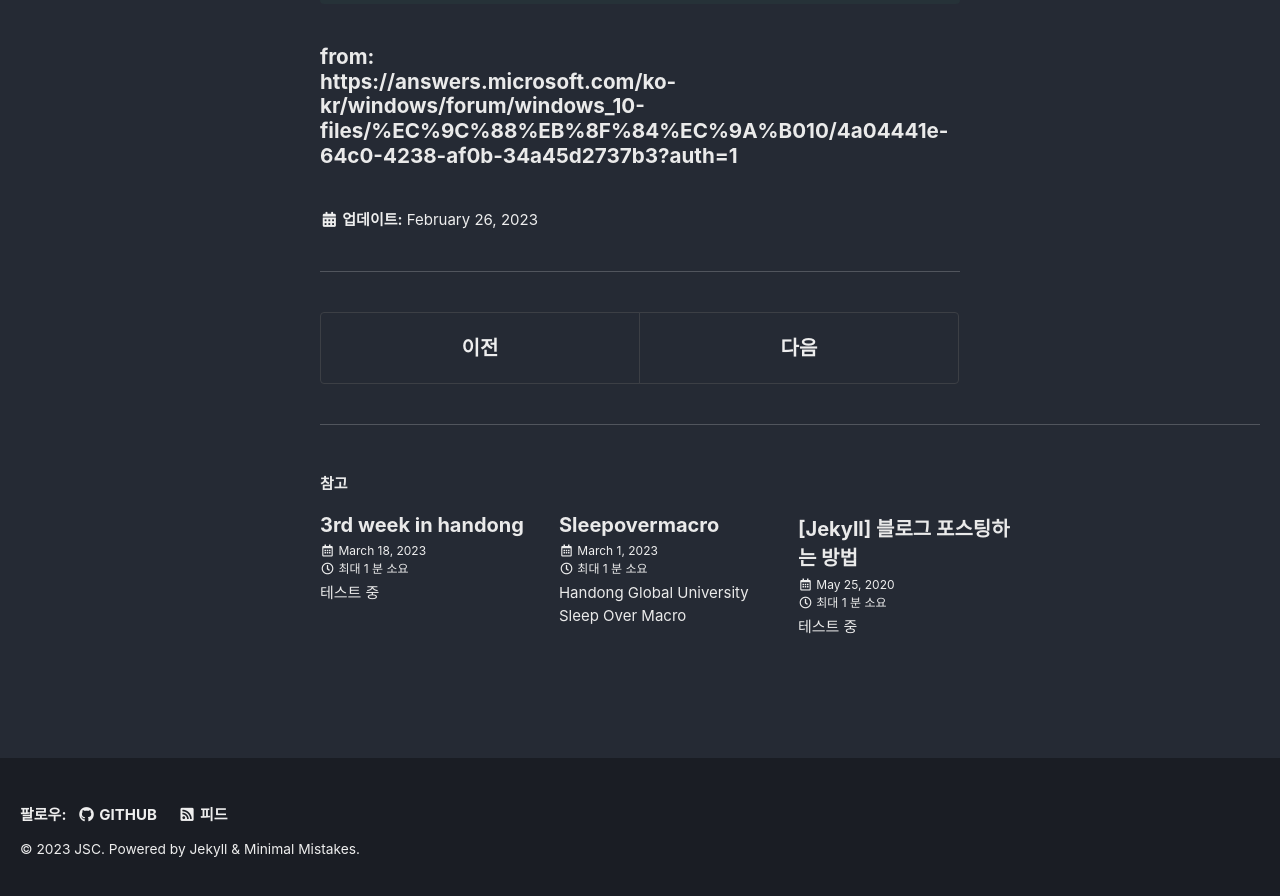
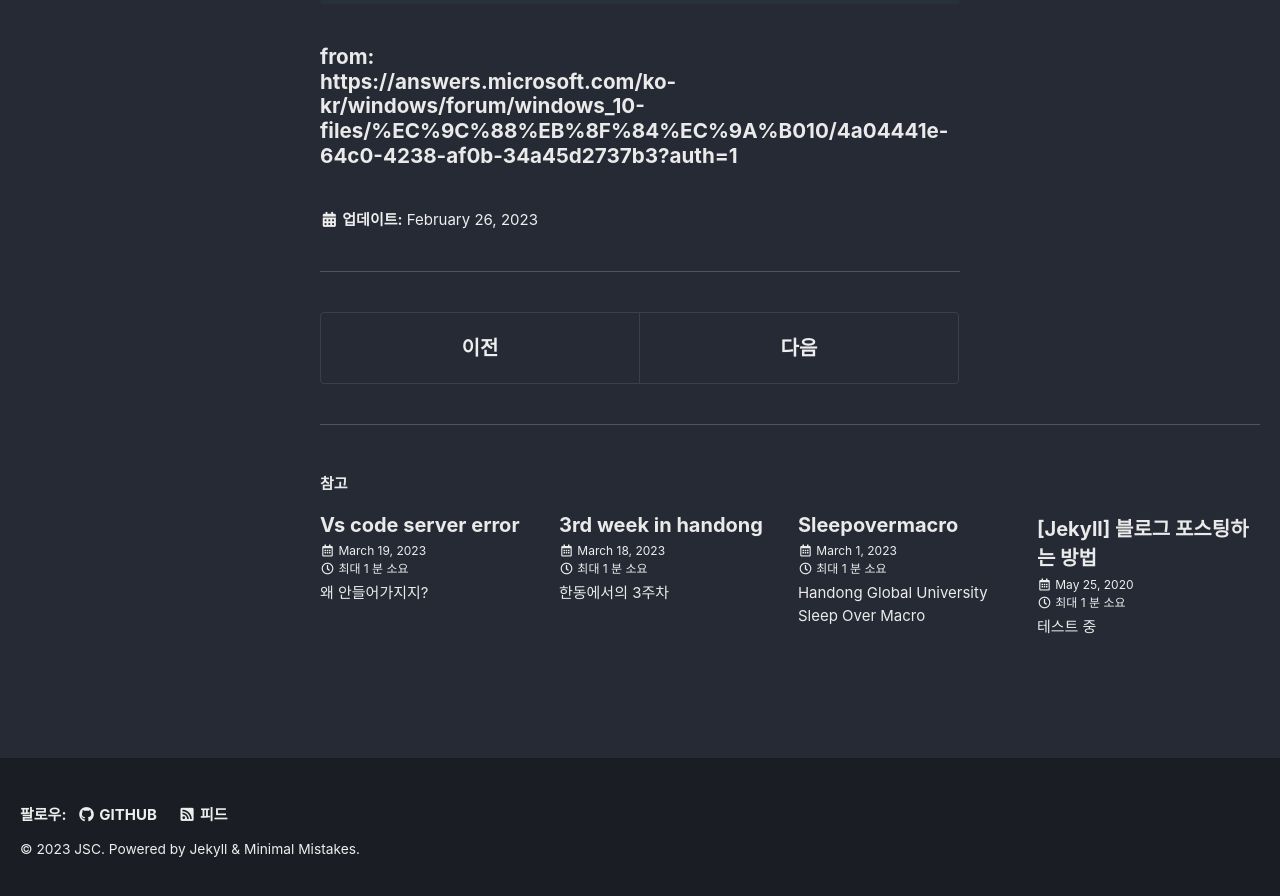
Before and after one commit to newwin01/newwin01.github.io, a Jekyll site: the page built from _posts/2023-2-26-window-error.md, in a window 1280 px wide and 900 px high, scrolled down 1129 px. Shown: the top 896 px of the window. Built offline with Jekyll 4.4.1, drawn with Linux system fonts in a browser that asks for light colours; cached includes are drawn as plain includes.

Commit message:
Moving to window

```diff
--- /dev/null
+++ b/_posts/2023-03-19-Vs_code_error.md
@@ -0,0 +1,11 @@
+---
+title:  "Vs code server error"
+excerpt: "왜 안들어가지지?"
+
+categories:
+  - Blog
+tags:
+  - [Blog, jekyll]
+---
+
+## Vs code로만 서버 접속이 안되는 경우
--- a/_posts/2023-3-18-3rd_week.md
+++ b/_posts/2023-3-18-3rd_week.md
@@ -1,6 +1,6 @@
 ---
 title:  "3rd week in handong"
-excerpt: "테스트 중"
+excerpt: "한동에서의 3주차"
 
 categories:
   - Blog
```
Also changed, not shown: 4 other files.
